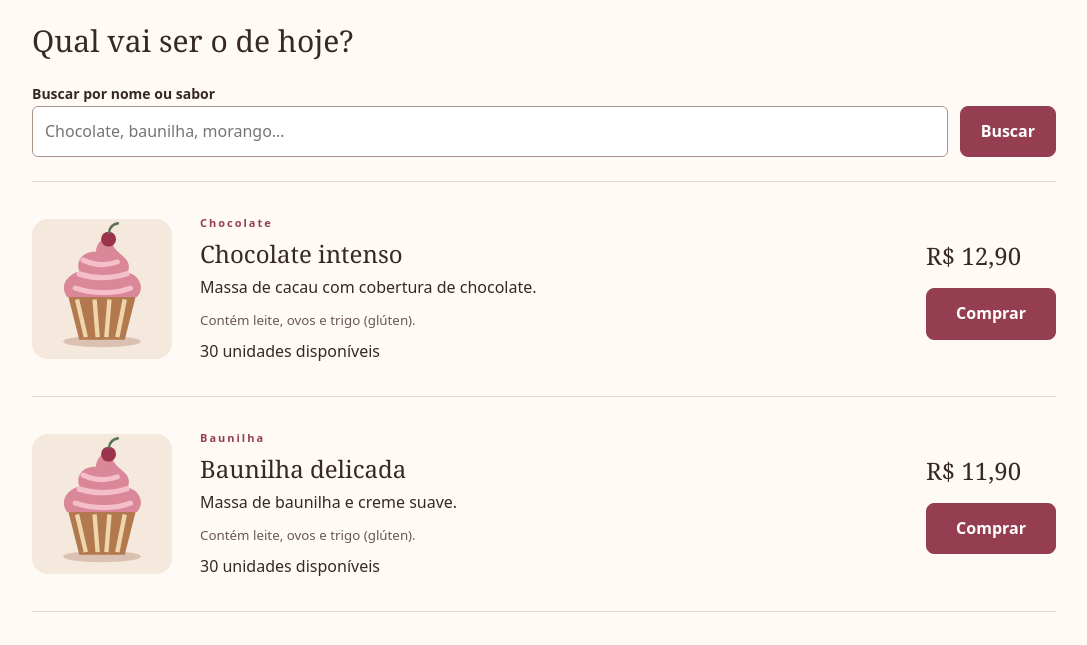
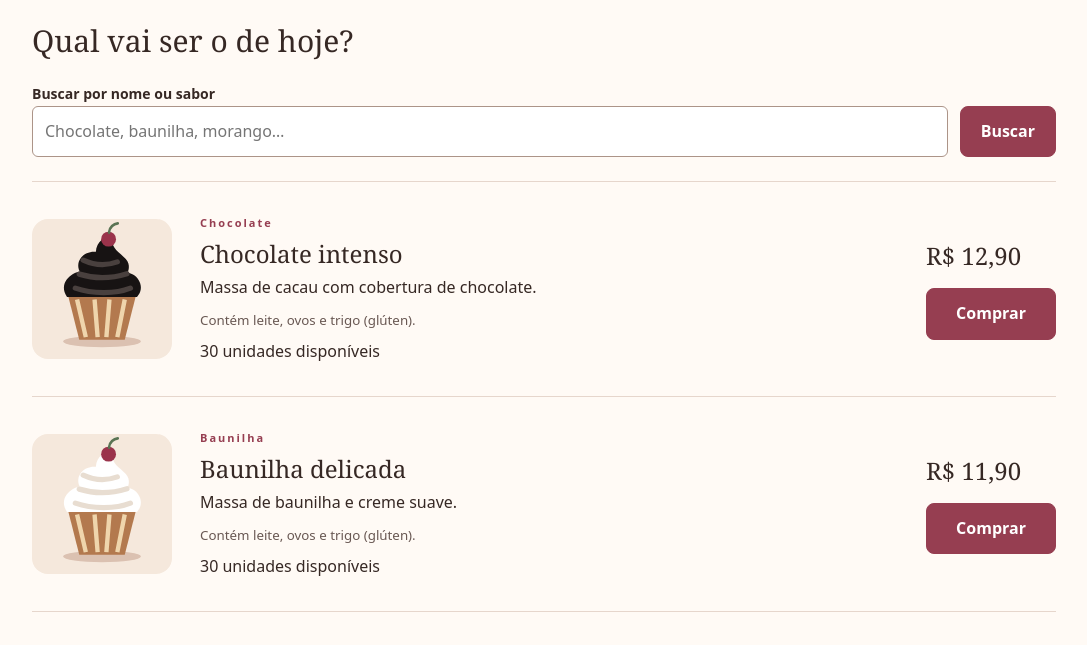
Before and after one commit to Fabos2005/doce-orbita-pit-ii, a Flask app: page / in a window 1280 px wide. Shown: the part 662-1307 px from the top of the page, without its empty margins (96-1183 px from the left). Run offline with Flask 3, Linux system fonts and the light colour scheme; data comes from the database, SQL or seed files in the repository; parts of the project's set-up code (start-up, migrations or seed data) failed here and were passed over.

Commit message:
Update catalog.html

```diff
--- a/app/templates/catalog.html
+++ b/app/templates/catalog.html
@@ -1,3 +1,3 @@
 {% extends 'base.html' %}{% block content %}<section class="hero"><div><p class="eyebrow">PEQUENAS DELÍCIAS, GRANDES MOMENTOS</p><h1>Seu próximo<br>momento doce.</h1><p>Escolha seu cupcake, monte seu pedido e acompanhe cada etapa.</p><a class="button" href="#catalog">Escolher cupcakes</a></div><img src="{{url_for('static',filename='cupcake.svg')}}" alt="Ilustração de um cupcake com cobertura de morango" width="320" height="320"></section>
 <section id="catalog"><p class="eyebrow">NOSSO CARDÁPIO</p><h2>Qual vai ser o de hoje?</h2><form class="search" method="get"><label for="q">Buscar por nome ou sabor</label><div><input id="q" name="q" value="{{query}}" maxlength="100" placeholder="Chocolate, baunilha, morango…"><button>Buscar</button></div>{% if query %}<a href="{{url_for('shop.home')}}">Limpar busca</a>{% endif %}</form>
-<div class="product-list">{% for p in products %}<article class="product"><img src="{{url_for('static',filename='cupcake.svg')}}" alt="" width="150" height="150"><div><p class="eyebrow">{{p.flavor}}</p><h3><a href="{{url_for('shop.detail',pid=p.id)}}">{{p.name}}</a></h3><p>{{p.description}}</p><small>{{p.allergens}}</small><p>{{p.stock}} unidades disponíveis</p></div><div class="buy"><strong>{{p.price_cents|money}}</strong><form method="post" action="{{url_for('shop.cart_change',pid=p.id)}}"><input type="hidden" name="csrf" value="{{session.csrf}}"><input type="hidden" name="action" value="add"><input type="hidden" name="quantity" value="1"><button {% if p.stock==0 %}disabled{% endif %}>{{'Comprar' if p.stock else 'Esgotado'}}</button></form></div></article>{% else %}<p class="empty">Nenhum cupcake encontrado. Tente outro nome ou sabor.</p>{% endfor %}</div></section>{% endblock %}
+<div class="product-list">{% for p in products %}<article class="product"><img src="{{url_for('static',filename=('cupcake-chocolate.svg' if 'chocolate' in p.flavor|lower else 'cupcake-baunilha.svg' if 'baunilha' in p.flavor|lower else 'cupcake.svg'))}}" alt="" width="150" height="150"><div><p class="eyebrow">{{p.flavor}}</p><h3><a href="{{url_for('shop.detail',pid=p.id)}}">{{p.name}}</a></h3><p>{{p.description}}</p><small>{{p.allergens}}</small><p>{{p.stock}} unidades disponíveis</p></div><div class="buy"><strong>{{p.price_cents|money}}</strong><form method="post" action="{{url_for('shop.cart_change',pid=p.id)}}"><input type="hidden" name="csrf" value="{{session.csrf}}"><input type="hidden" name="action" value="add"><input type="hidden" name="quantity" value="1"><button {% if p.stock==0 %}disabled{% endif %}>{{'Comprar' if p.stock else 'Esgotado'}}</button></form></div></article>{% else %}<p class="empty">Nenhum cupcake encontrado. Tente outro nome ou sabor.</p>{% endfor %}</div></section>{% endblock %}
```
